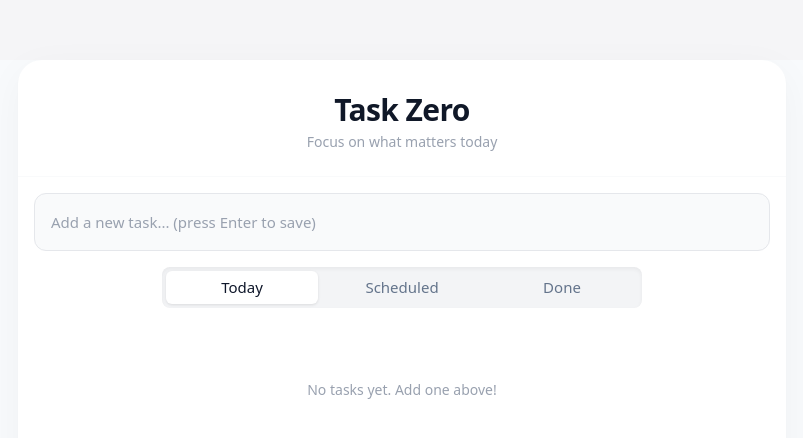
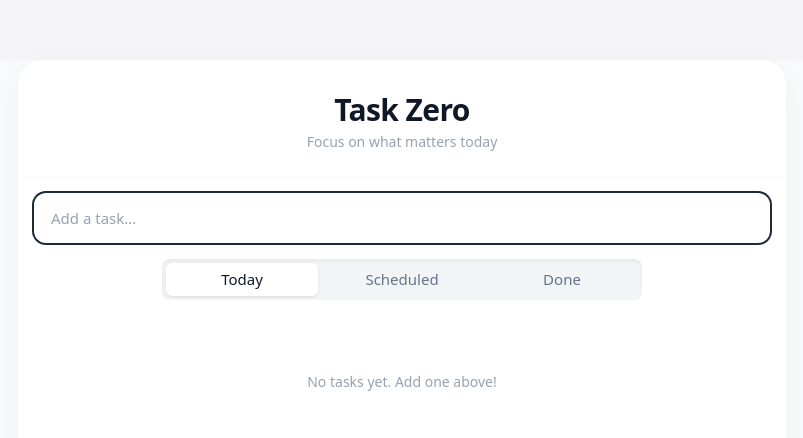
Before and after one commit to ngkhanhthien/task-zero-website, an Angular app: page / in a window 1280 px wide. Shown: the top 438 px of the page, without its empty margins (238-1041 px from the left). Built offline with nearby package versions, Linux system fonts and the light colour scheme.

Commit message:
feat: improve input UX with viewChild, auto-focus, and blur-to-save

```diff
--- a/src/app/components/add-task/add-task.component.html
+++ b/src/app/components/add-task/add-task.component.html
@@ -2,8 +2,9 @@
   <input
     #taskInput
     type="text"
-    placeholder="Add a new task... (press Enter to save)"
-    class="w-full p-4 bg-gray-50 border border-gray-200 rounded-xl focus:bg-white focus:outline-none focus:ring-2 focus:ring-gray-300 transition-all text-gray-800 placeholder-gray-400"
-    (keyup.enter)="onAdd(taskInput.value, taskInput)"
+    placeholder="Add a task..."
+    class="w-full px-4 py-3 bg-white border border-gray-200 rounded-xl focus:bg-white focus:outline-none focus:ring-2 focus:ring-gray-800 focus:border-transparent transition-all text-gray-900 placeholder-gray-400 text-[16px] shadow-sm"
+    (keyup.enter)="onAdd()"
+    (blur)="onAdd()"
   />
 </div>
--- a/src/app/components/add-task/add-task.component.ts
+++ b/src/app/components/add-task/add-task.component.ts
@@ -1,4 +1,4 @@
-import { Component, output } from '@angular/core';
+import { Component, ElementRef, output, viewChild, afterNextRender } from '@angular/core';
 
 @Component({
   selector: 'app-add-task',
@@ -6,13 +6,25 @@ import { Component, output } from '@angular/core';
   templateUrl: './add-task.component.html'
 })
 export class AddTaskComponent {
-  // Thay thế EventEmitter bằng output() của Angular 21
   add = output<string>();
 
-  onAdd(title: string, inputElement: HTMLInputElement): void {
-    if (title.trim()) {
-      this.add.emit(title.trim());
-      inputElement.value = ''; // Reset the input field after emitting
+  // Use new Angular viewChild signal query instead of @ViewChild
+  inputRef = viewChild<ElementRef<HTMLInputElement>>('taskInput');
+
+  constructor() {
+    afterNextRender(() => {
+      this.inputRef()?.nativeElement.focus();
+    });
+  }
+
+  onAdd(): void {
+    const input = this.inputRef()?.nativeElement;
+    if (!input) return;
+
+    const title = input.value.trim();
+    if (title) {
+      this.add.emit(title);
+      input.value = ''; // Reset the input field
     }
   }
 }
```
